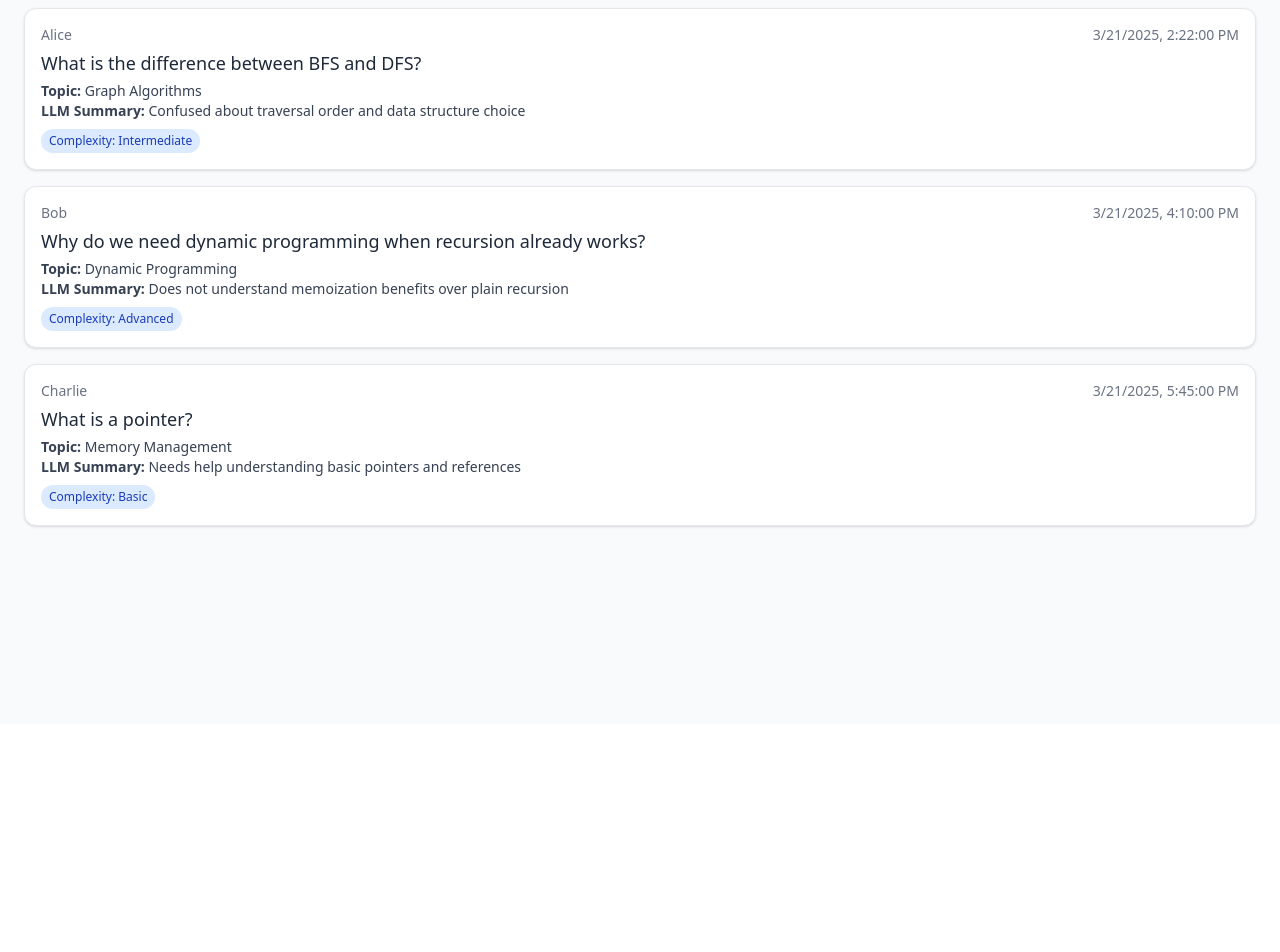
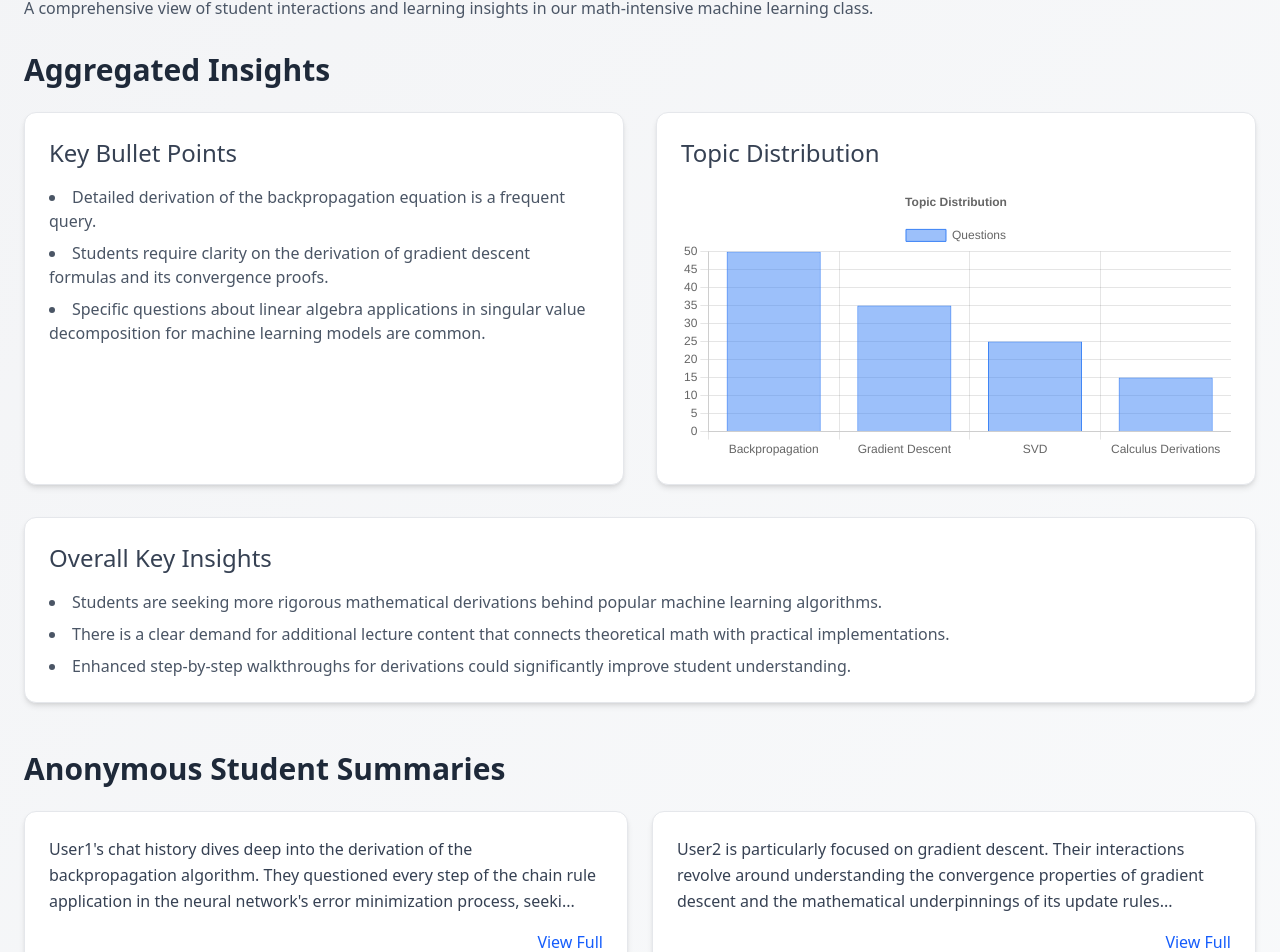
Before and after one commit to gyunkai/DIC03-Plumber, a Next.js app: page /professor in a window 1280 px wide. Shown: the part 76-1028 px from the top of the page. Before the commit the page ends 800 px from the top, so only its background shows below. Built offline with nearby package versions, Linux system fonts and the light colour scheme.

Commit message:
professor page

```diff
--- a/app/professor/page.tsx
+++ b/app/professor/page.tsx
@@ -1,94 +1,248 @@
 "use client";
 
-import { useEffect, useState } from "react";
+import { useState, useEffect } from "react";
+import { Bar } from "react-chartjs-2";
+import {
+  Chart as ChartJS,
+  CategoryScale,
+  LinearScale,
+  BarElement,
+  Title,
+  Tooltip,
+  Legend,
+} from "chart.js";
 
-type AnalyzedQuestion = {
-  id: string;
-  studentName?: string;
-  timestamp: string;
-  question: string;
-  topic: string;
-  summary: string;
-  complexity: "Basic" | "Intermediate" | "Advanced";
+// Register Chart.js components
+ChartJS.register(CategoryScale, LinearScale, BarElement, Title, Tooltip, Legend);
+
+type AggregatedInsights = {
+  bulletPoints: string[];
+  graphs: {
+    topicDistribution: {
+      labels: string[];
+      values: number[];
+    };
+  };
+  keyInsights: string[];
 };
 
-// Mock data pretending to be from backend
-const mockQuestions: AnalyzedQuestion[] = [
+type AnonymousSummary = {
+  id: string;
+  chatHistorySummary: string;
+};
+
+type DashboardData = {
+  aggregatedInsights: AggregatedInsights;
+  anonymousSummaries: AnonymousSummary[];
+};
+
+const mockDashboardData: DashboardData = {
+  aggregatedInsights: {
+    bulletPoints: [
+      "Detailed derivation of the backpropagation equation is a frequent query.",
+      "Students require clarity on the derivation of gradient descent formulas and its convergence proofs.",
+      "Specific questions about linear algebra applications in singular value decomposition for machine learning models are common.",
+    ],
+    graphs: {
+      topicDistribution: {
+        labels: [
+          "Backpropagation",
+          "Gradient Descent",
+          "SVD",
+          "Calculus Derivations",
+        ],
+        values: [50, 35, 25, 15],
+      },
+    },
+    keyInsights: [
+      "Students are seeking more rigorous mathematical derivations behind popular machine learning algorithms.",
+      "There is a clear demand for additional lecture content that connects theoretical math with practical implementations.",
+      "Enhanced step-by-step walkthroughs for derivations could significantly improve student understanding.",
+    ],
+  },
+  anonymousSummaries: [
     {
-    id: "q1",
-    studentName: "Alice",
-    timestamp: "2025-03-21T14:22:00Z",
-    question: "What is the difference between BFS and DFS?",
-    topic: "Graph Algorithms",
-    summary: "Confused about traversal order and data structure choice",
-    complexity: "Intermediate",
+      id: "user1",
+      chatHistorySummary:
+        "User1's chat history dives deep into the derivation of the backpropagation algorithm. They questioned every step of the chain rule application in the neural network's error minimization process, seeking clarification on how the gradients are computed with respect to weights.",
     },
     {
-    id: "q2",
-    studentName: "Bob",
-    timestamp: "2025-03-21T16:10:00Z",
-    question: "Why do we need dynamic programming when recursion already works?",
-    topic: "Dynamic Programming",
-    summary: "Does not understand memoization benefits over plain recursion",
-    complexity: "Advanced",
+      id: "user2",
+      chatHistorySummary:
+        "User2 is particularly focused on gradient descent. Their interactions revolve around understanding the convergence properties of gradient descent and the mathematical underpinnings of its update rules, including momentum and adaptive learning rate methods.",
     },
     {
-    id: "q3",
-    studentName: "Charlie",
-    timestamp: "2025-03-21T17:45:00Z",
-    question: "What is a pointer?",
-    topic: "Memory Management",
-    summary: "Needs help understanding basic pointers and references",
-    complexity: "Basic",
+      id: "user3",
+      chatHistorySummary:
+        "User3 raised multiple questions about the application of linear algebra in machine learning, especially in computing singular value decomposition (SVD) and its role in dimensionality reduction. They requested detailed examples linking SVD to practical data compression techniques.",
     },
-];
+    {
+      id: "user4",
+      chatHistorySummary:
+        "User4's feedback highlights confusion over calculus-based derivations in optimization problems. They are looking for a more thorough breakdown of how derivatives and integrals are used to derive update equations for various algorithms.",
+    },
+    {
+      id: "user5",
+      chatHistorySummary:
+        "User5 is interested in the theoretical aspects of machine learning. Their chat history includes questions about the convergence proofs of optimization algorithms and the assumptions behind each derivation.",
+    },
+    {
+      id: "user6",
+      chatHistorySummary:
+        "User6 has been actively engaging in discussions about the mathematical models behind regularization techniques. They are particularly curious about the derivation of L1 and L2 regularization penalties and how these affect model complexity.",
+    },
+    // ... add more entries to simulate real-life scenarios
+  ],
+};
 
-export default function ProfessorPage() {
-    const [questions, setQuestions] = useState<AnalyzedQuestion[]>([]);
-    const [loading, setLoading] = useState(true);
+// Modal component to display full summary
+function Modal({
+  summary,
+  onClose,
+}: {
+  summary: AnonymousSummary;
+  onClose: () => void;
+}) {
+  return (
+    <div className="fixed inset-0 z-50 flex items-center justify-center bg-black bg-opacity-50">
+      <div className="bg-white p-8 rounded-lg shadow-xl max-w-3xl w-full relative">
+        <button
+          onClick={onClose}
+          className="absolute top-4 right-4 text-gray-500 hover:text-gray-700"
+        >
+          Close
+        </button>
+        <h2 className="text-2xl font-semibold mb-4">Full Summary</h2>
+        <p className="text-gray-700 leading-relaxed whitespace-pre-wrap">
+          {summary.chatHistorySummary}
+        </p>
+      </div>
+    </div>
+  );
+}
+
+export default function ProfessorDashboard() {
+  const [dashboardData, setDashboardData] = useState<DashboardData | null>(null);
+  const [selectedSummary, setSelectedSummary] = useState<AnonymousSummary | null>(null);
 
   useEffect(() => {
-      // Simulate API call with timeout
+    // Simulate API call
     const timer = setTimeout(() => {
-        setQuestions(mockQuestions);
-        setLoading(false);
+      setDashboardData(mockDashboardData);
     }, 800);
 
     return () => clearTimeout(timer);
   }, []);
 
+  if (!dashboardData) {
     return (
-      <div className="p-6 bg-gray-50 min-h-screen">
-        <h1 className="text-3xl font-bold mb-6">🧑‍🏫 Professor Dashboard</h1>
+      <div className="flex justify-center items-center h-screen">
+        <p className="text-gray-600 text-lg">Loading dashboard data...</p>
+      </div>
+    );
+  }
 
-        {loading ? (
-          <p className="text-gray-600">Loading student questions...</p>
-        ) : questions.length === 0 ? (
-          <p className="text-gray-600">No questions found.</p>
-        ) : (
-          <div className="space-y-4">
-            {questions.map((q) => (
+  const { aggregatedInsights, anonymousSummaries } = dashboardData;
+
+  const barChartData = {
+    labels: aggregatedInsights.graphs.topicDistribution.labels,
+    datasets: [
+      {
+        label: "Questions",
+        data: aggregatedInsights.graphs.topicDistribution.values,
+        backgroundColor: "rgba(59, 130, 246, 0.5)",
+        borderColor: "rgba(59, 130, 246, 1)",
+        borderWidth: 1,
+      },
+    ],
+  };
+
+  // A helper to truncate text if it's too long
+  const truncateText = (text: string, maxLength: number) => {
+    if (text.length <= maxLength) return text;
+    return text.substring(0, maxLength) + "...";
+  };
+
+  return (
+    <div className="min-h-screen bg-gradient-to-br from-gray-100 to-gray-50 p-6">
+      {/* Header */}
+      <header className="mb-8">
+        <h1 className="text-4xl font-bold text-gray-800">Professor Dashboard</h1>
+        <p className="mt-2 text-gray-600">
+          A comprehensive view of student interactions and learning insights in our math-intensive machine learning class.
+        </p>
+      </header>
+
+      {/* Aggregated Insights */}
+      <section className="mb-12">
+        <h2 className="text-3xl font-semibold text-gray-800 mb-6">Aggregated Insights</h2>
+        <div className="grid grid-cols-1 md:grid-cols-2 gap-8">
+          {/* Bullet Points */}
+          <div className="bg-white p-6 rounded-xl shadow-md border border-gray-200">
+            <h3 className="text-2xl font-medium text-gray-700 mb-4">Key Bullet Points</h3>
+            <ul className="list-disc list-inside space-y-2">
+              {aggregatedInsights.bulletPoints.map((point, index) => (
+                <li key={index} className="text-gray-600">
+                  {point}
+                </li>
+              ))}
+            </ul>
+          </div>
+
+          {/* Topic Distribution Chart */}
+          <div className="bg-white p-6 rounded-xl shadow-md border border-gray-200">
+            <h3 className="text-2xl font-medium text-gray-700 mb-4">Topic Distribution</h3>
+            <Bar
+              data={barChartData}
+              options={{
+                responsive: true,
+                plugins: {
+                  legend: { position: "top" },
+                  title: { display: true, text: "Topic Distribution" },
+                },
+              }}
+            />
+          </div>
+        </div>
+        {/* Overall Key Insights */}
+        <div className="mt-8 bg-white p-6 rounded-xl shadow-md border border-gray-200">
+          <h3 className="text-2xl font-medium text-gray-700 mb-4">Overall Key Insights</h3>
+          <ul className="list-disc list-inside space-y-2">
+            {aggregatedInsights.keyInsights.map((insight, index) => (
+              <li key={index} className="text-gray-600">
+                {insight}
+              </li>
+            ))}
+          </ul>
+        </div>
+      </section>
+
+      {/* Anonymous Student Summaries */}
+      <section>
+        <h2 className="text-3xl font-semibold text-gray-800 mb-6">Anonymous Student Summaries</h2>
+        <div className="grid grid-cols-1 md:grid-cols-2 gap-6">
+          {anonymousSummaries.map((summary) => (
             <div
-                key={q.id}
-                className="bg-white p-4 rounded-xl shadow-sm border border-gray-200"
+              key={summary.id}
+              className="bg-white p-6 rounded-xl shadow-md border border-gray-200 flex flex-col justify-between"
             >
-                <div className="flex justify-between text-sm text-gray-500 mb-1">
-                  <span>{q.studentName || "Anonymous"}</span>
-                  <span>{new Date(q.timestamp).toLocaleString()}</span>
-                </div>
-                <p className="text-lg font-medium text-gray-800 mb-1">
-                  {q.question}
+              <p className="text-gray-700 leading-relaxed mb-4">
+                {truncateText(summary.chatHistorySummary, 200)}
               </p>
-                <div className="text-sm text-gray-700">
-                  <p><strong>Topic:</strong> {q.topic}</p>
-                  <p><strong>LLM Summary:</strong> {q.summary}</p>
-                </div>
-                <span className="inline-block mt-2 text-xs bg-blue-100 text-blue-800 px-2 py-1 rounded-full">
-                  Complexity: {q.complexity}
-                </span>
+              <button
+                onClick={() => setSelectedSummary(summary)}
+                className="mt-auto self-end text-blue-600 hover:underline"
+              >
+                View Full
+              </button>
             </div>
           ))}
         </div>
+      </section>
+
+      {/* Modal for full summary view */}
+      {selectedSummary && (
+        <Modal summary={selectedSummary} onClose={() => setSelectedSummary(null)} />
       )}
     </div>
   );
--- a/package.json
+++ b/package.json
@@ -21,6 +21,7 @@
     "openai": "^4.87.3",
     "postcss": "^8.5.3",
     "react": "^19.0.0",
+    "react-chartjs-2": "^5.3.0",
     "react-dom": "^19.0.0",
     "react-markdown": "^10.1.0",
     "rehype-katex": "^7.0.1",
```
Also changed, not shown: 1 other file (tests, documents, lock files or other folders). Lines whose indentation alone changed are shown as unchanged.
